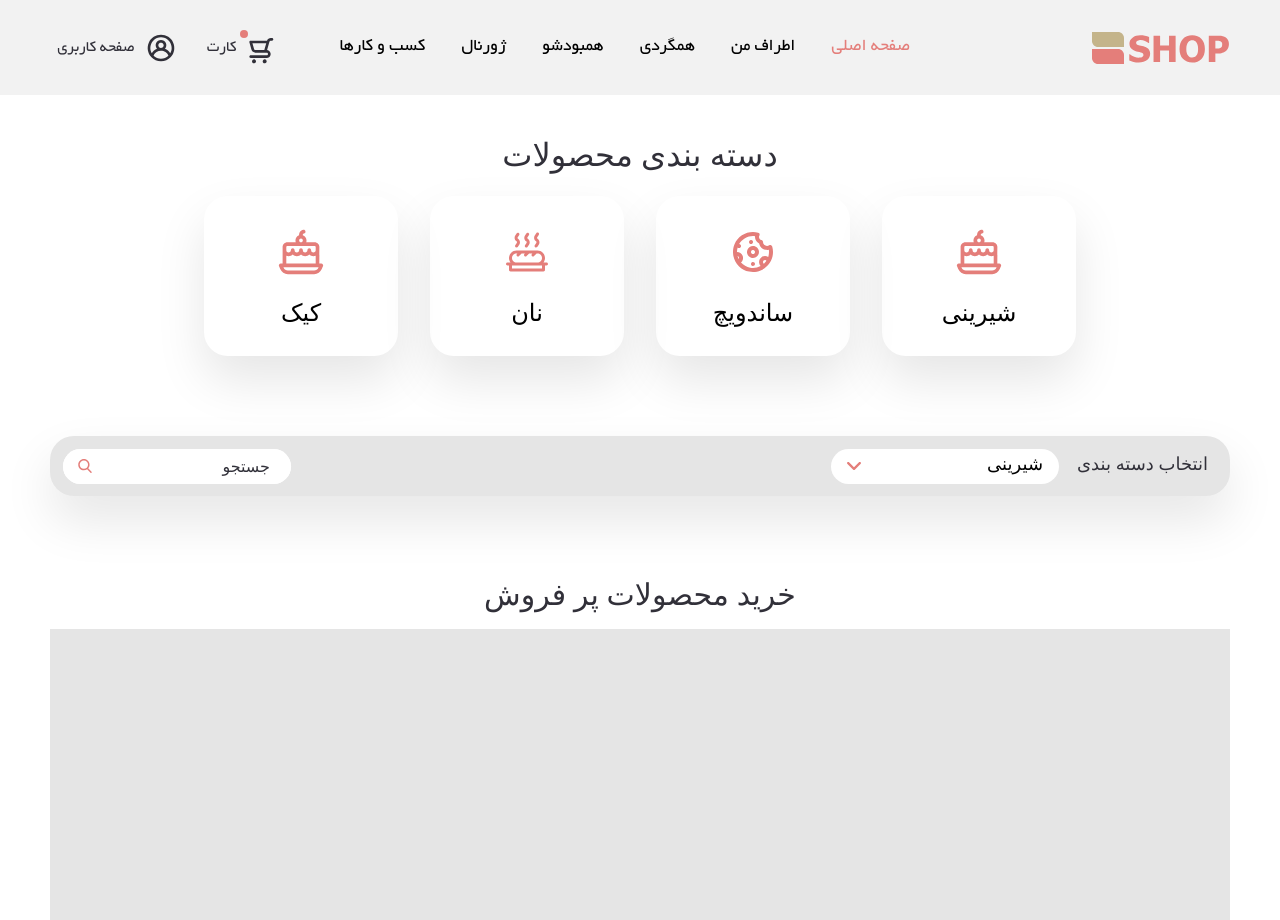
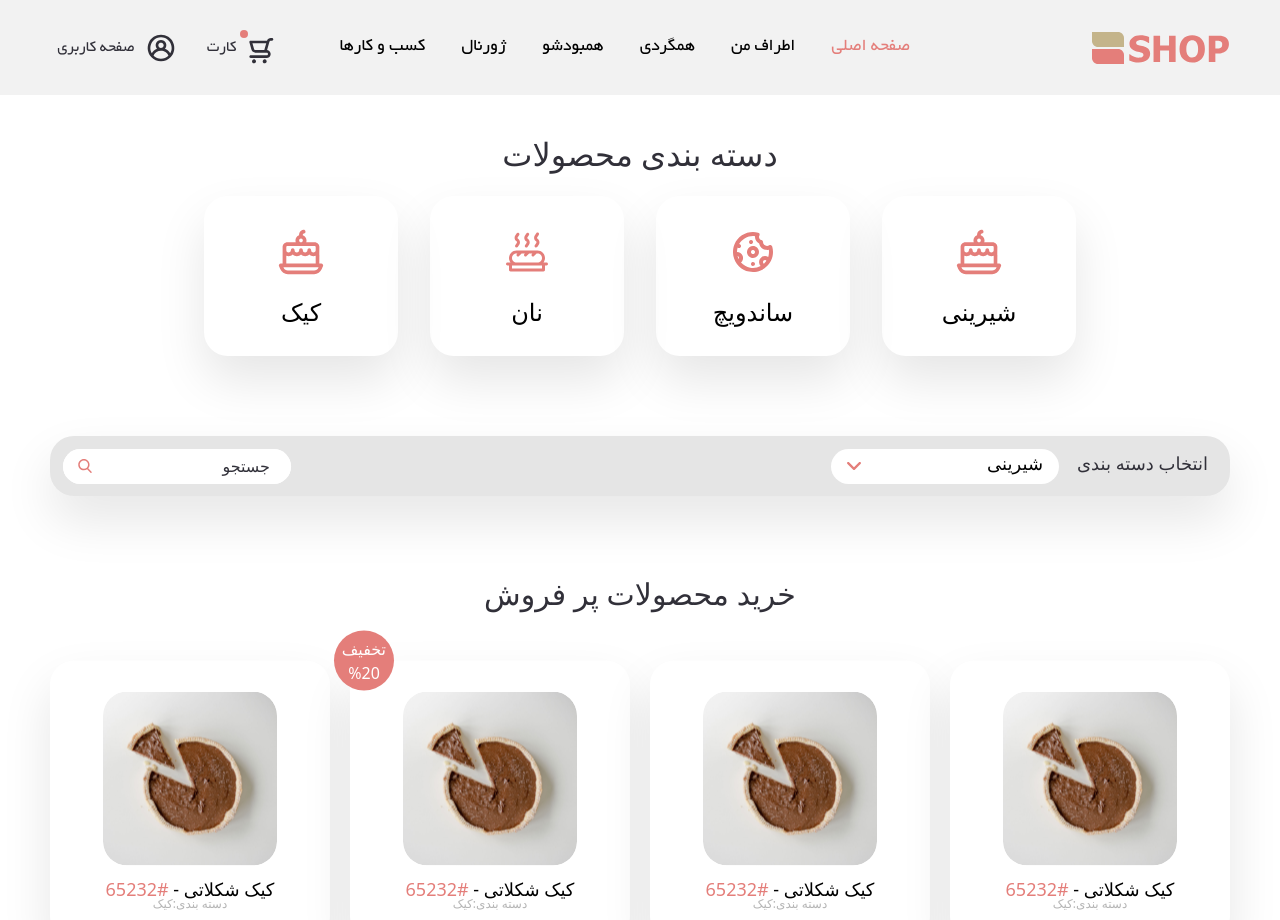
Before and after one commit to danyalbani240/Shop, a Nuxt app: page / in a window 1280 px wide. Shown: the top 920 px of the page. Built offline with nearby package versions, Linux system fonts and the light colour scheme.

Commit message:
semi Done.✅ there is just slider idon't think it be neccassery

```diff
--- a/components/TheBestSellProducts.vue
+++ b/components/TheBestSellProducts.vue
@@ -2,7 +2,12 @@
   <div class="best-products-container mx-auto mt-20">
 
       <p class="text-3xl text-center text-black">خرید محصولات پر فروش</p>
-    <div class="best-products flex items-end justify-between"></div>
+    <div class="best-products flex items-end justify-between">
+      <BaseItem />
+      <BaseItem :discount="2" />
+      <BaseItem />
+      <BaseItem />
+    </div>
   </div>
 </template>
 
@@ -16,7 +21,7 @@ export default {}
   height: 327px;
 }
 .best-products{
-  background-color: #e5e5e5;
+
   width: 100%;
   height: 327px;
   margin-top: 17px;
```
Also changed, not shown: assets/images/thumbnail-demo.svg (added).
